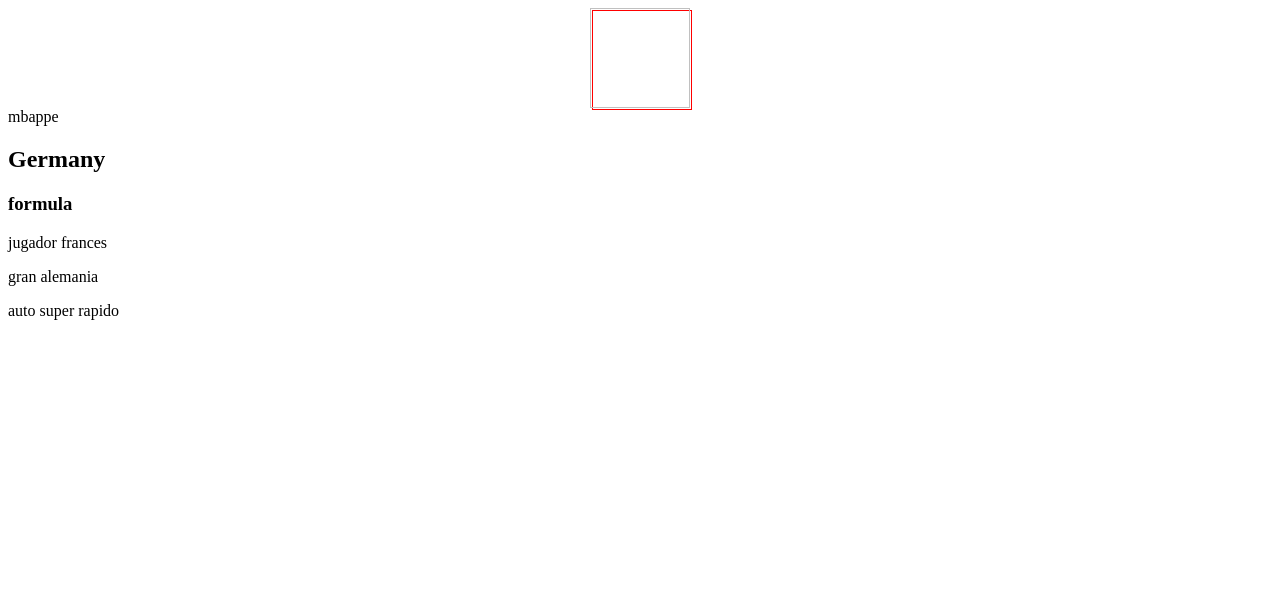
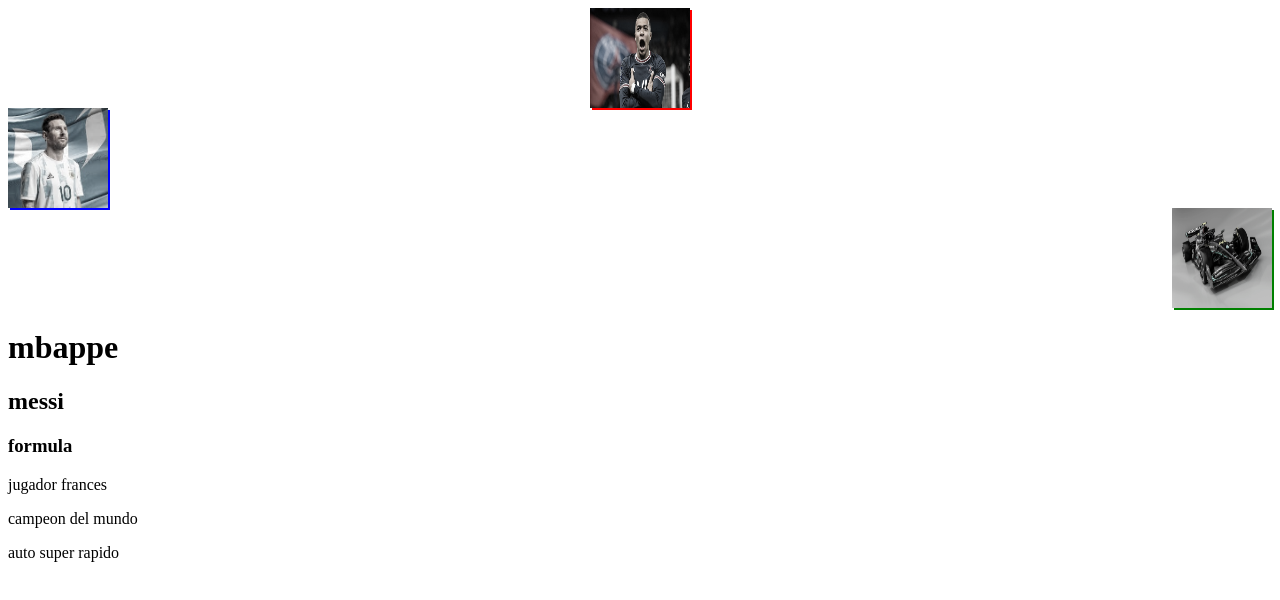
Before and after one commit to Matias-VanegasV/matias-vanegasv, a website: page index.html in a window 1280 px wide. Drawn offline with Linux system fonts and the light colour scheme.

Commit message:
Tarea 3 incompleta

```diff
--- a/index.html
+++ b/index.html
@@ -5,19 +5,22 @@
     <meta charset="utf-8" />
   </head>
 
-  <title>
-
-  </title>
+  <title> </title>
 
   <body>
-    <img id="imagen1" scr="mbappe.jpeg" width="100px" height="100px"
-    <img id="imagen2" scr="Germany.jfif" width="100px" height="100px"
-    <img id="imagen3" scr="formula 1.webp" width="100px" height="100px"
-      <h1>mbappe</h1>
-      <h2>Germany</h2>
-      <h3>formula</h3>
-      <p id="p1">jugador frances</p>
-      <p id="p2">gran alemania</p>
-      <p id="p3">auto super rapido</p>
+    <img id="imagen1" src="imagenes/mbappe.jpeg" width="100px" height="100px" />
+    <img id="imagen2" src="imagenes/messi.jpg" width="100px" height="100px" />
+    <img
+      id="imagen3"
+      src="imagenes/formula 1.webp"
+      width="100px"
+      height="100px"
+    />
+    <h1>mbappe</h1>
+    <h2>messi</h2>
+    <h3>formula</h3>
+    <p id="p1">jugador frances</p>
+    <p id="p2">campeon del mundo</p>
+    <p id="p3">auto super rapido</p>
   </body>
 </html>
--- a/style.css
+++ b/style.css
@@ -7,14 +7,11 @@
 
 #imagen2 {
   display: block;
-  margin-left: auto;
-  margin-right: auto;
   filter: grayscale(80%) drop-shadow(2px 2px blue);
 }
 
 #imagen3 {
   display: block;
   margin-left: auto;
-  margin-right: auto;
   filter: grayscale(80%) drop-shadow(2px 2px green);
 }
```
Also changed, not shown: imagenes/Germany.jfif (deleted), imagenes/messi.jpg (added).
